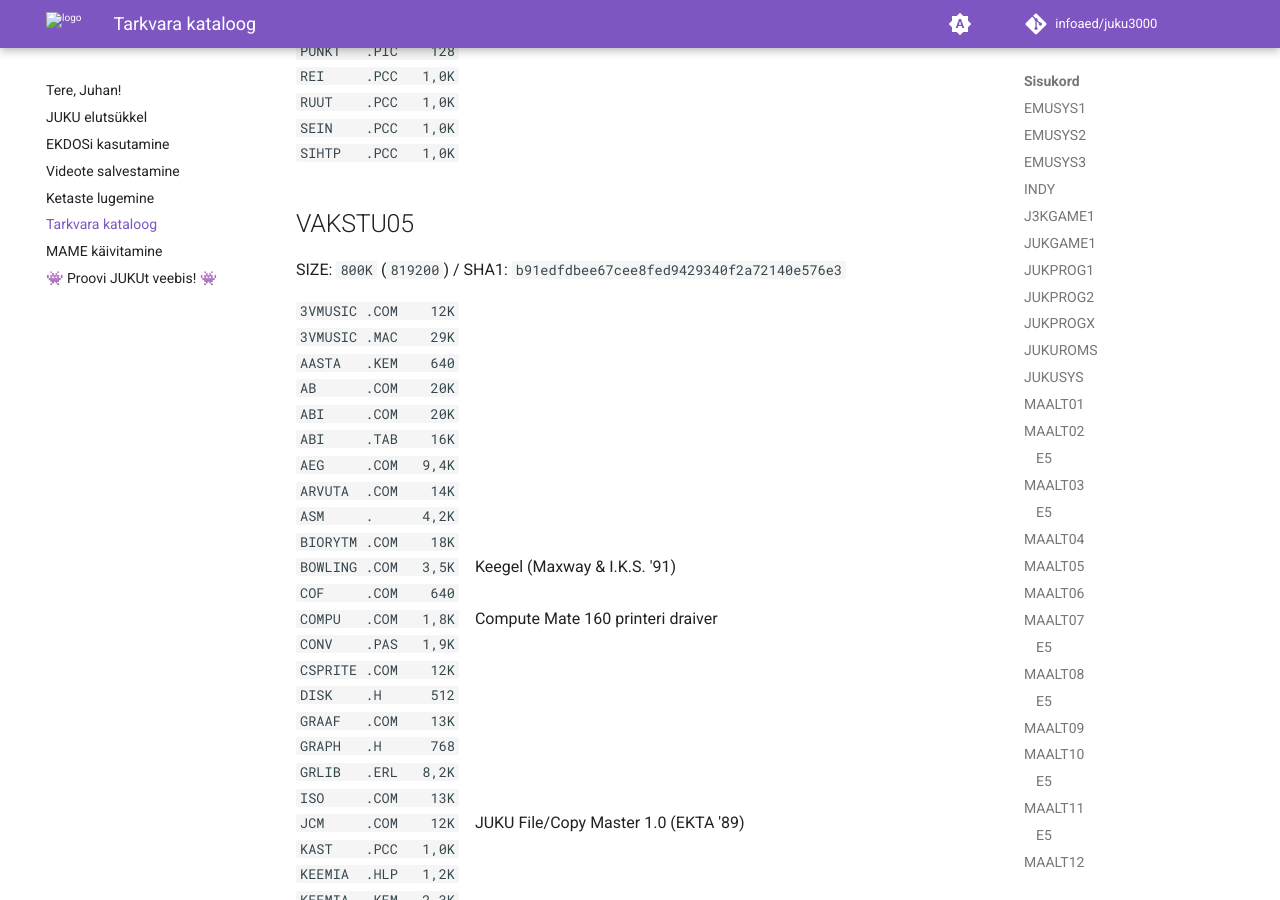
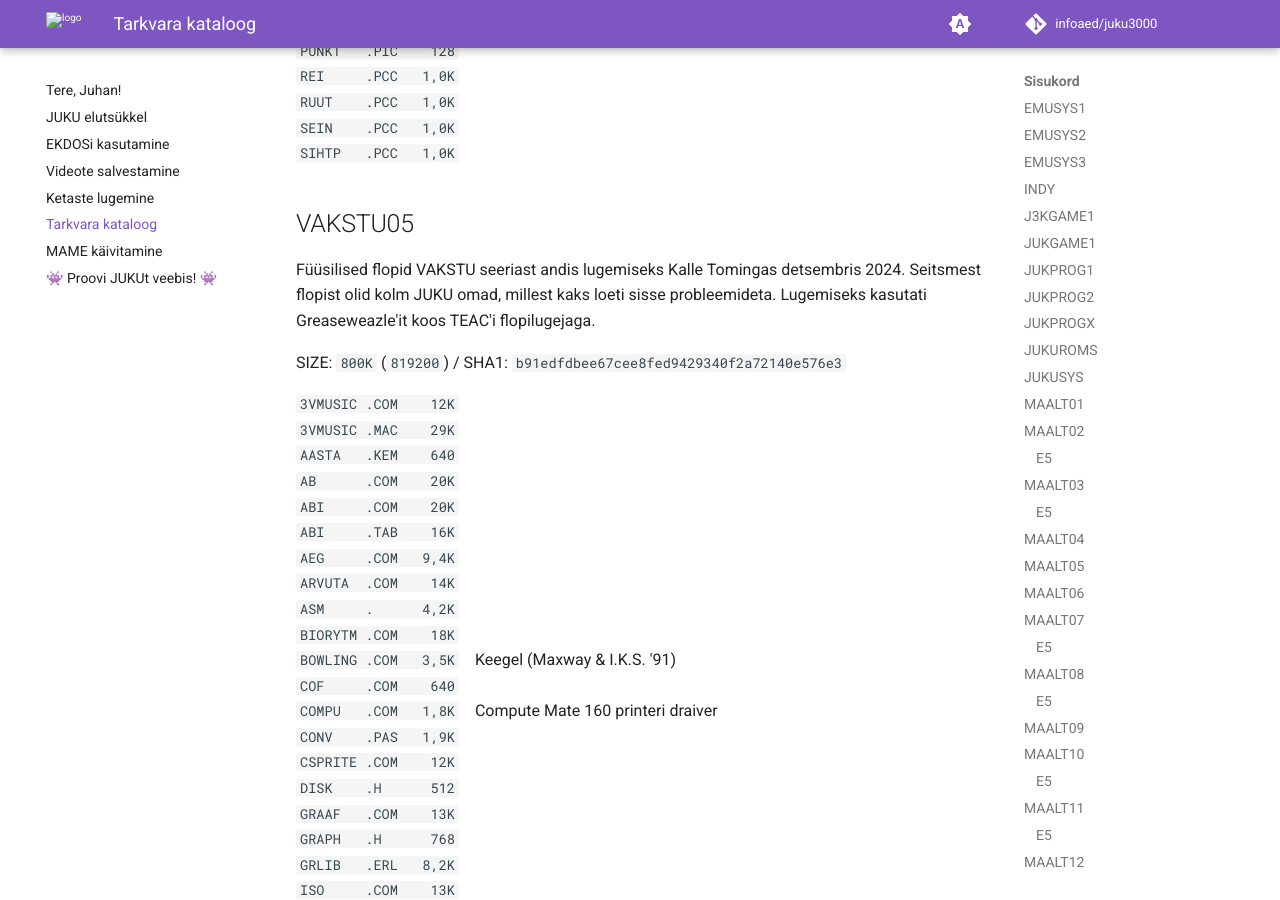
Before and after one commit to infoaed/juku3000, an MkDocs documentation site: the page built from docs/tarkvara-kataloog.md, in a window 1280 px wide and 900 px high, scrolled down 53501 px. Built offline with MkDocs 1.6.1 and Material for MkDocs 9.7.7, drawn with Linux system fonts in a browser that asks for light colours; comment, search, counter and statistics services are not loaded; some of the changed text lies outside the part shown.

Commit message:
Vakstu seeria uute flopide esialgne kirjeldus

```diff
--- a/docs/tarkvara-kataloog.md
+++ b/docs/tarkvara-kataloog.md
@@ -141,7 +141,7 @@ mängudest on teistel JUKU ketastel tervikuna avaldamata. Ketas on kasutusel
 veebiemulaatoris https://infoaed.ee/juku/ ja selle saab alla laadida
 https://elektroonikamuuseum.ee/failid/juku/tarkvara/J3KGAME1.JUK.
 
-SIZE: `800K` (`819200`) / SHA1: `36117477efd488861c0053441598ec14b4249c5b`
+SIZE: `800K` (`819200`) / SHA1: `4c864901be28e2d075ad9c73040003ce2a1ca069`
 
 ``1       .       896``    LAOLEO andmefail
 ``2       .       896``    LAOLEO andmefail
@@ -2091,6 +2091,10 @@ SIZE: `800K` (`819200`) / SHA1: `b7efca324ddffc6c31476adff2228e3b5e2e792e`
 
 ## VAKSTU05
 
+Füüsilised flopid VAKSTU seeriast andis lugemiseks Kalle Tomingas detsembris 2024.
+Seitsmest flopist olid kolm JUKU omad, millest kaks loeti sisse probleemideta.
+Lugemiseks kasutati Greaseweazle'it koos TEAC'i flopilugejaga.
+
 SIZE: `800K` (`819200`) / SHA1: `b91edfdbee67cee8fed9429340f2a72140e576e3`
 
 ``3VMUSIC .COM    12K``
@@ -2175,6 +2179,9 @@ SIZE: `800K` (`819200`) / SHA1: `b91edfdbee67cee8fed9429340f2a72140e576e3`
 ``UTILIT  .H      640``
 
 ## VAKSTU06
+
+VAKSTU seeria flopi andis lugemiseks Kalle Tomingas detsembris 2024.
+Täpsemalt vt eelmiste flopide kirjeldustest.
 
 SIZE: `800K` (`819200`) / SHA1: `8338f674672f38fa9128377f850186c429025835`
 
```
Also changed, not shown: docs/tarkvara-kataloog.txt (+9 -2 lines), 1 other file.
